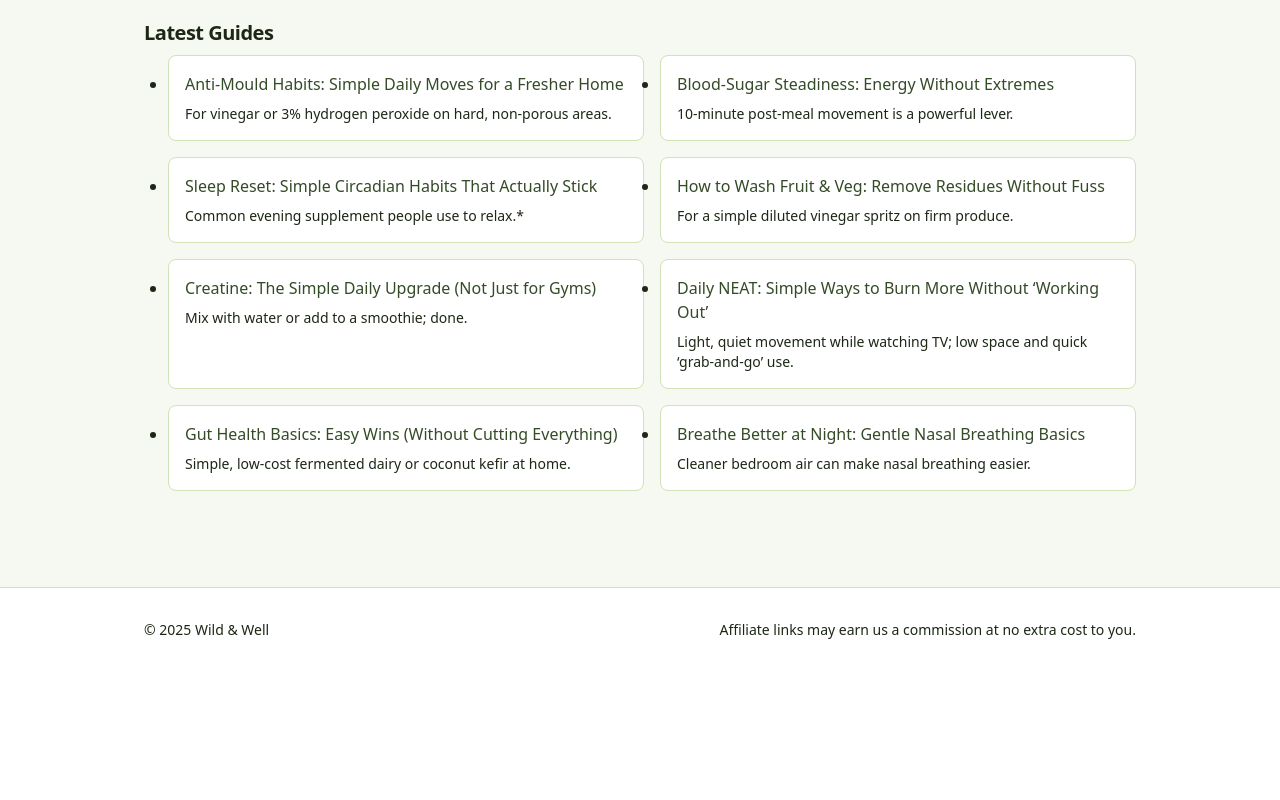
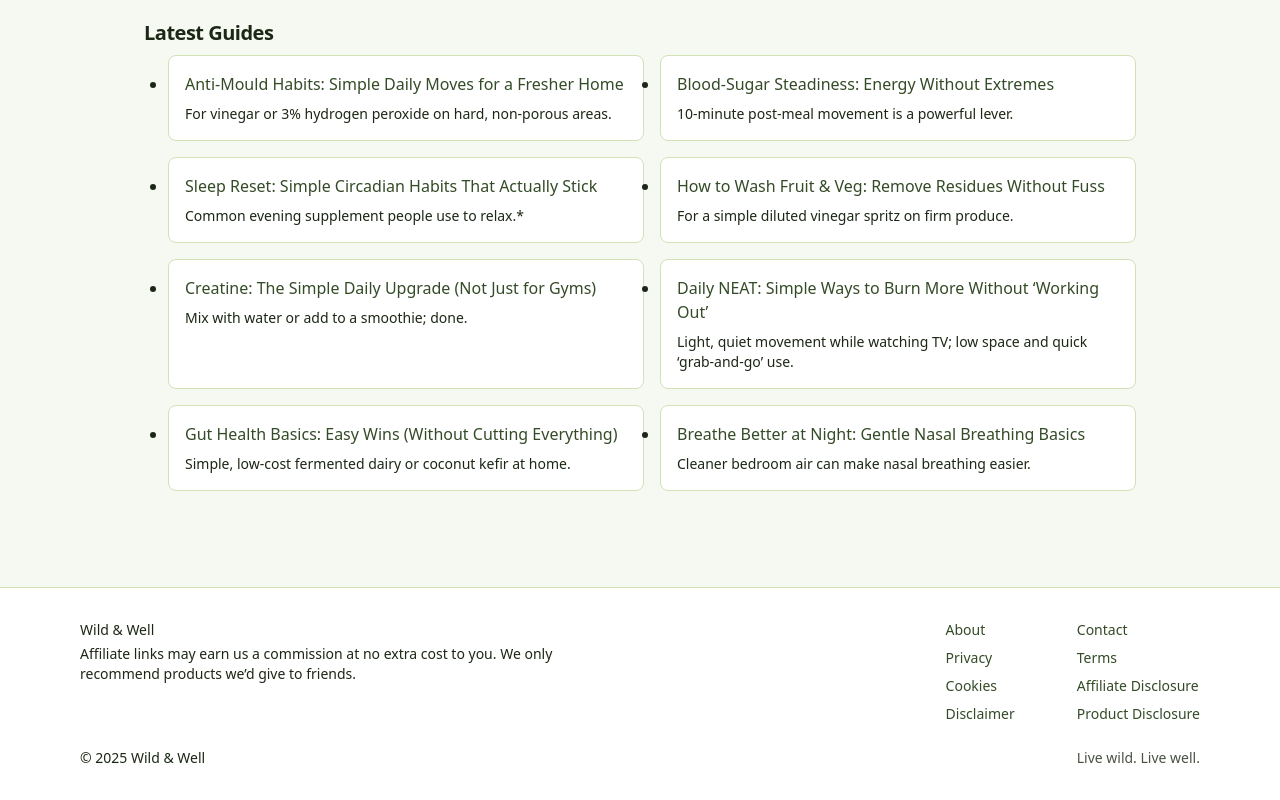
Before and after one commit to dariosandison/Eco---Holistic, a Next.js app: page / in a window 1280 px wide. Shown: the part 289-1089 px from the top of the page. Before the commit the page ends 961 px from the top, so only its background shows below. Built offline with nearby package versions, Linux system fonts and the light colour scheme.

Commit message:
Update Footer.js

```diff
--- a/components/Footer.js
+++ b/components/Footer.js
@@ -1,11 +1,33 @@
+// components/Footer.js
+import Link from 'next/link';
+
 export default function Footer() {
   const year = new Date().getFullYear();
   return (
     <footer className="mt-16 border-t border-olive-200 bg-white">
-      <div className="mx-auto max-w-5xl px-4 py-8 text-sm text-olive-900/80">
-        <div className="flex flex-col gap-2 sm:flex-row sm:items-center sm:justify-between">
+      <div className="mx-auto max-w-6xl px-4 py-8 text-sm text-olive-900/80">
+        <div className="grid gap-6 sm:grid-cols-2">
+          <div>
+            <p className="font-medium text-olive-900">Wild &amp; Well</p>
+            <p className="mt-1">
+              Affiliate links may earn us a commission at no extra cost to you. We only
+              recommend products we’d give to friends.
+            </p>
+          </div>
+          <nav className="grid grid-cols-2 gap-2 sm:justify-self-end">
+            <Link href="/about">About</Link>
+            <Link href="/contact">Contact</Link>
+            <Link href="/privacy">Privacy</Link>
+            <Link href="/terms">Terms</Link>
+            <Link href="/cookies">Cookies</Link>
+            <Link href="/affiliate-disclosure">Affiliate Disclosure</Link>
+            <Link href="/disclaimer">Disclaimer</Link>
+            <Link href="/disclosure">Product Disclosure</Link>
+          </nav>
+        </div>
+        <div className="mt-6 flex flex-col gap-2 sm:flex-row sm:items-center sm:justify-between">
           <p>© {year} Wild &amp; Well</p>
-          <p>Affiliate links may earn us a commission at no extra cost to you.</p>
+          <p className="opacity-80">Live wild. Live well.</p>
         </div>
       </div>
     </footer>
```
